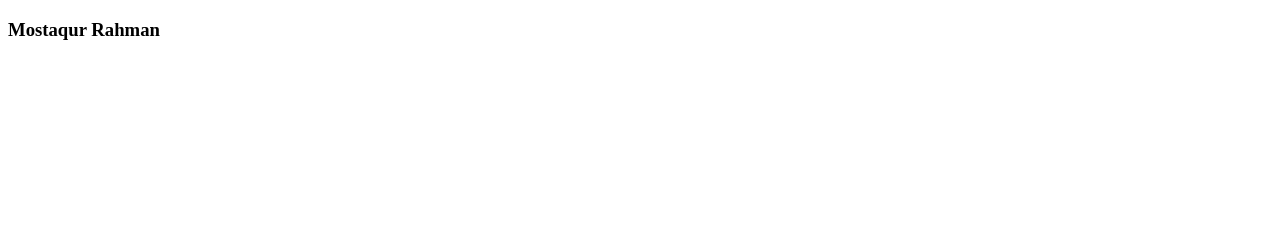
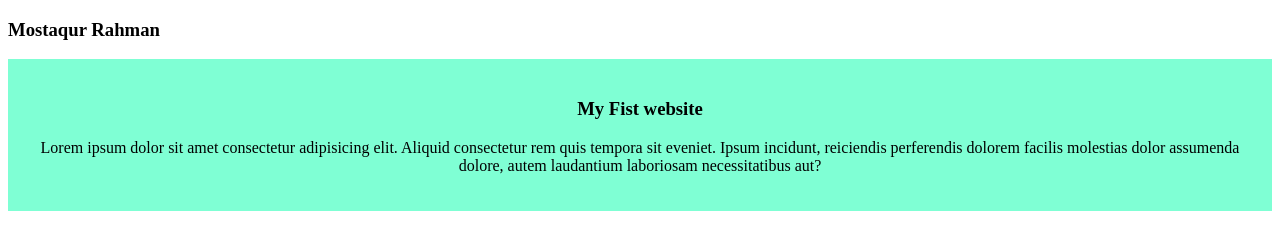
Before and after one commit to mostaqurrahman/reset-simple-website, a plain HTML site: page index.html in a window 1280 px wide. Drawn offline with Linux system fonts and the light colour scheme.

Commit message:
second commit

```diff
--- a/index.html
+++ b/index.html
@@ -4,8 +4,14 @@
     <meta charset="UTF-8">
     <meta name="viewport" content="width=device-width, initial-scale=1.0">
     <title>Reset Simple Website</title>
+    <link rel="stylesheet" href="styles/blog.css">
 </head>
 <body>
     <h3>Mostaqur Rahman</h3>
+    <div>
+        <h3>My Fist website</h3>
+        <p>Lorem ipsum dolor sit amet consectetur adipisicing elit. Aliquid consectetur rem quis tempora sit eveniet. Ipsum incidunt, reiciendis perferendis dolorem facilis molestias dolor assumenda dolore, autem laudantium laboriosam necessitatibus aut?
+        </p>
+    </div>
 </body>
 </html>
--- /dev/null
+++ b/styles/blog.css
@@ -0,0 +1,5 @@
+div{
+    background-color: aquamarine;
+    padding: 20px;
+    text-align: center;
+}
```
